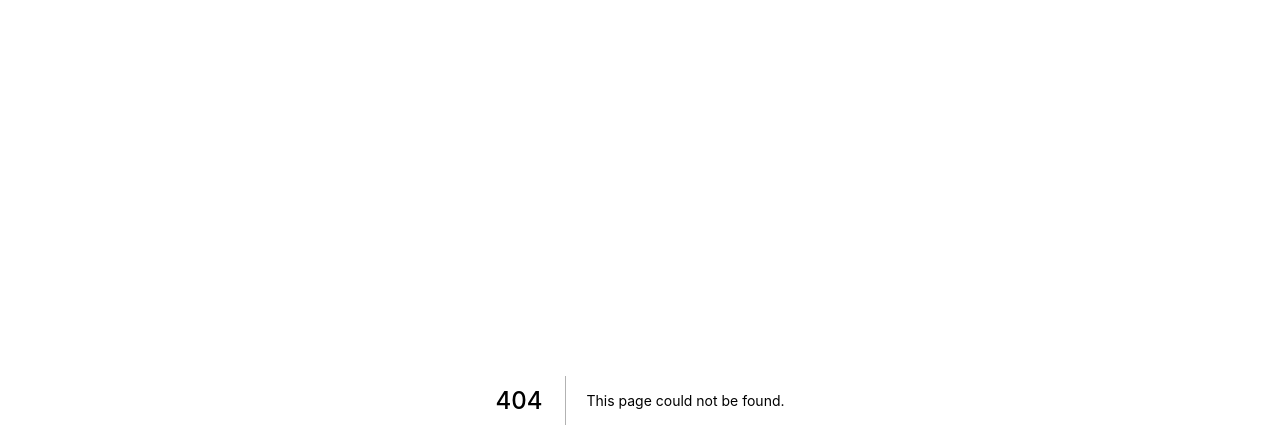
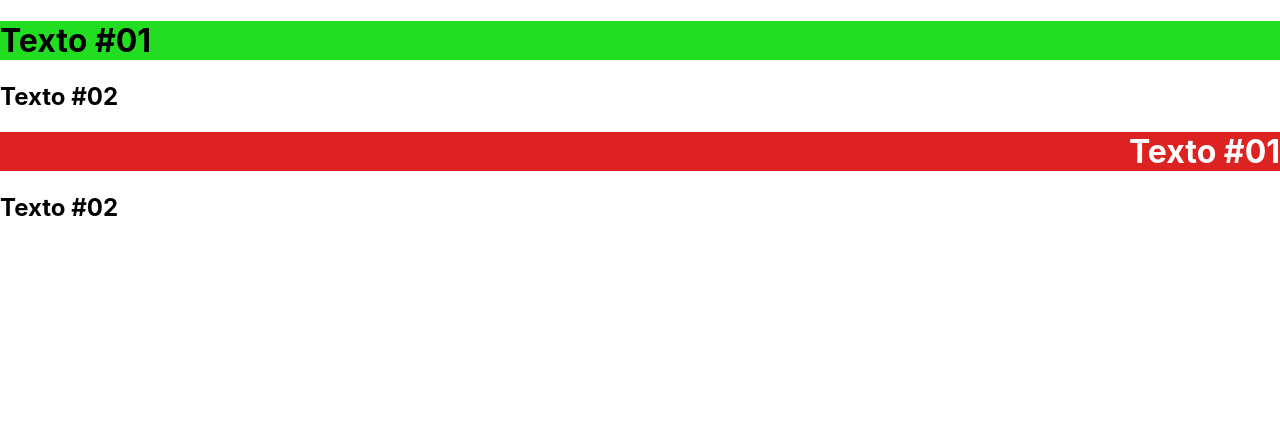
Before and after one commit to laerthnardelli/curso-nextjs, a Next.js app in the folder react-review/: page /css/usandoEstilo in a window 1280 px wide. Before the commit this address had no page. Shown: the top 448 px of the page. Built offline with nearby package versions, Linux system fonts and the light colour scheme.

Commit message:
Applying CSS Style

```diff
--- /dev/null
+++ b/react-review/components/Estilo.jsx
@@ -0,0 +1,17 @@
+export default function Estilo(props) {
+
+  return (
+    <div>
+      <h1 style={{
+        backgroundColor: props.numero >= 0 ? "#2D2" : "#D22",
+        color: props.color,
+        textAlign: props.direita ? "right" : "left",
+      }}>
+        Texto #01
+      </h1>
+      <h2 className={props.numero >= 0 ? "azul" : "vermelho"}>
+        Texto #02
+      </h2>
+    </div>
+  );
+}
--- /dev/null
+++ b/react-review/pages/css/usandoEstilo.jsx
@@ -0,0 +1,10 @@
+import Estilo from "../../components/Estilo";
+
+export default function usandoEstilo() {
+  return (
+    <div>
+      <Estilo numero={3} color="#000" />
+      <Estilo numero={-13} color="#FFF" direita />
+    </div>
+  );
+}
```
